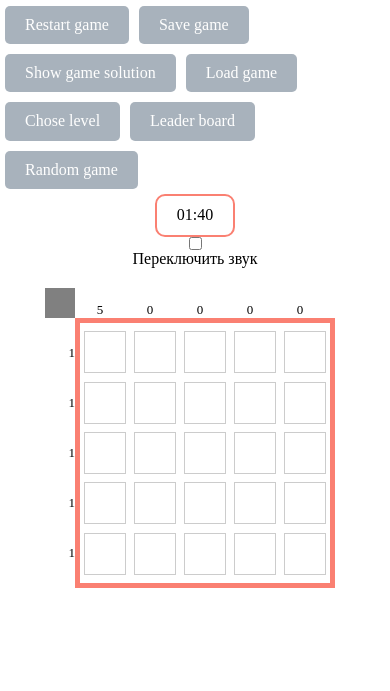
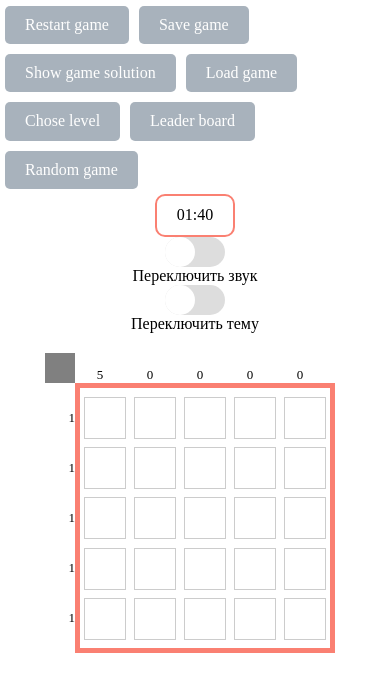
Before and after one commit to Ddonec/puzzle, a website with bundled scripts: page nonograms/nonograms.html in a window 390 px wide. Shown: the part 79-770 px from the top of the page. Built offline with nearby package versions, Linux system fonts and the light colour scheme.

Commit message:
feat: add 2 toggles switch instead of the old onses input. create design similar iphone switches

```diff
--- a/nonograms/JS/main.js
+++ b/nonograms/JS/main.js
@@ -120,22 +120,45 @@ nonogramaCont.id = "nonogramaCont";
 const nonograma = document.createElement("div");
 nonograma.id = "nonograma";
 
-const muteCheckbox = document.createElement("input");
-muteCheckbox.type = "checkbox";
-muteCheckbox.id = "muteCheckbox";
+const muteSwitch = document.createElement('div');
+muteSwitch.classList.add('toggle-switch');
+muteSwitch.dataset.mute = 'false';
 
-document.body.appendChild(muteCheckbox);
-const muteLabel = document.createElement("label");
-muteLabel.textContent = "Переключить звук";
-muteLabel.htmlFor = "muteCheckbox";
+document.body.appendChild(muteSwitch);
+const muteLabel = document.createElement('label');
+muteLabel.textContent = 'Переключить звук';
+muteLabel.htmlFor = 'muteSwitch';
 document.body.appendChild(muteLabel);
+
 function toggleMute() {
-   winSound.volume = muteCheckbox.checked ? 0 : 1;
-   deleteSound.volume = muteCheckbox.checked ? 0 : 1;
-   xSound.volume = muteCheckbox.checked ? 0 : 1;
-   bSound.volume = muteCheckbox.checked ? 0 : 1;
+  const isMuted = muteSwitch.dataset.mute === 'true';
+  muteSwitch.dataset.mute = isMuted ? 'false' : 'true';
+
+  winSound.volume = isMuted ? 1 : 0;
+  deleteSound.volume = isMuted ? 1 : 0;
+  xSound.volume = isMuted ? 1 : 0;
+  bSound.volume = isMuted ? 1 : 0;
 }
-muteCheckbox.addEventListener("change", toggleMute);
+
+muteSwitch.addEventListener('click', toggleMute);
+
+const themeSwitch = document.createElement("div");
+themeSwitch.classList.add("toggle-switch");
+themeSwitch.dataset.theme = "light";
+
+document.body.appendChild(themeSwitch);
+const themeLabel = document.createElement("label");
+themeLabel.textContent = "Переключить тему";
+themeLabel.htmlFor = "themeSwitch";
+document.body.appendChild(themeLabel);
+
+function toggleTheme() {
+   const body = document.body;
+
+   themeSwitch.dataset.theme = themeSwitch.dataset.theme === "light" ? "dark" : "light";
+   body.classList.toggle("dark-theme", themeSwitch.dataset.theme === "dark");
+}
+themeSwitch.addEventListener("click", toggleTheme);
 
 function podskazkiCreate() {
    topPodskazki.innerHTML = "";
--- a/nonograms/css/main-style.css
+++ b/nonograms/css/main-style.css
@@ -181,3 +181,31 @@ body {
 .button-container button:hover {
    opacity: 1;
 }
+
+
+
+.toggle-switch {
+    width: 60px;
+    height: 30px;
+    background-color: #ddd;
+    border-radius: 15px;
+    position: relative;
+    cursor: pointer;
+  }
+
+  .toggle-switch::before {
+    content: '';
+    position: absolute;
+    width: 50%;
+    height: 100%;
+    background-color: #fff;
+    border-radius: 50%;
+    transition: transform 0.3s;
+  }
+
+  .toggle-switch[data-theme="dark"]::before {
+    transform: translateX(100%);
+  }
+  .toggle-switch[data-mute="true"]::before {
+    transform: translateX(100%);
+  }
```
